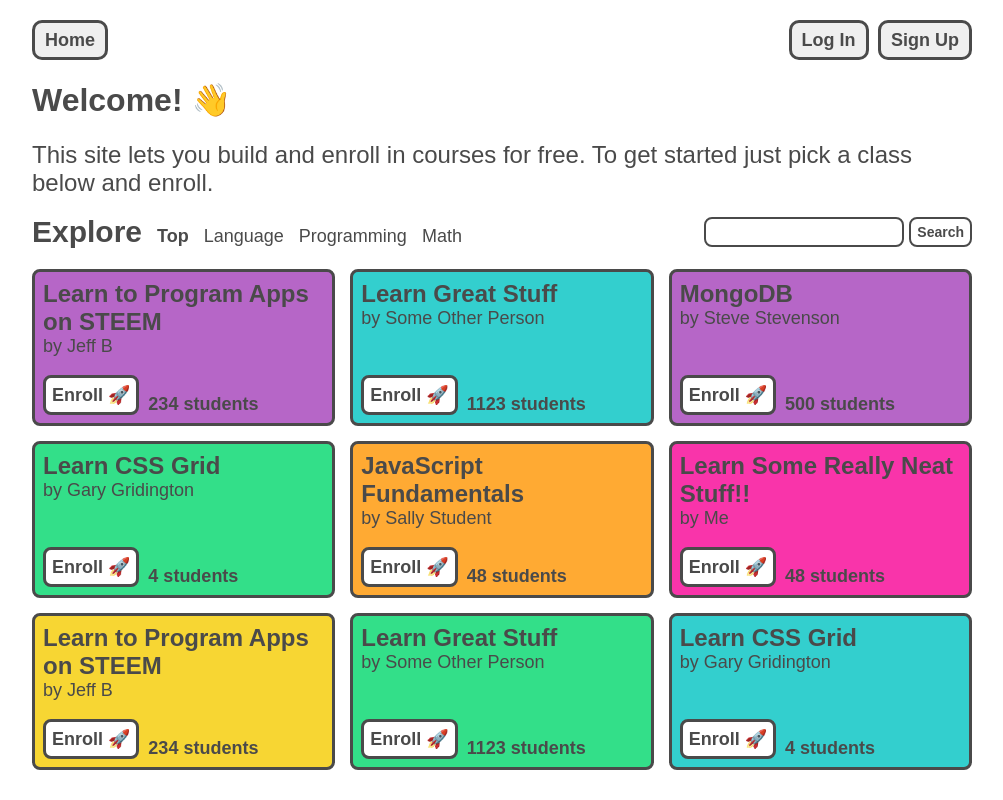
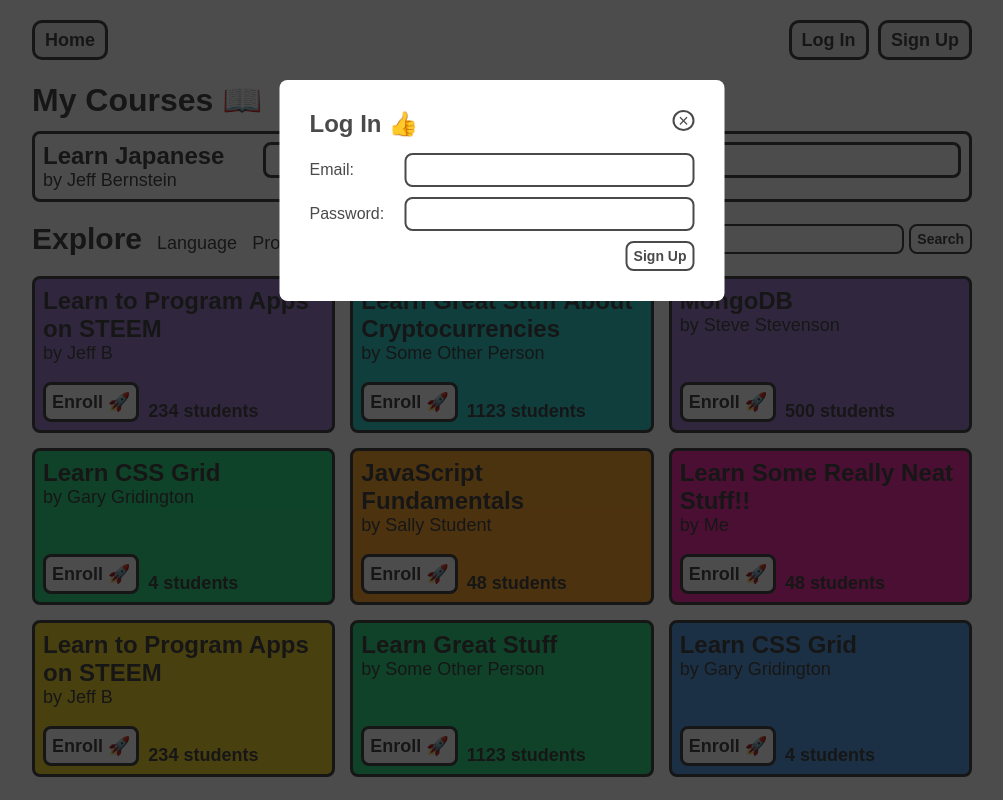
Before and after one commit to jeffbernst/course-blocks, a website: page public/index.html in a window 1280 px wide. Both pictures are taken after a click on the button "Log In". Shown: the whole page, without its empty margins (138-1141 px from the left). Drawn offline with nearby package versions, Linux system fonts and the light colour scheme.

Commit message:
add tag functionality and begin to add course status on index page for registered users

```diff
--- a/public/index.html
+++ b/public/index.html
@@ -6,7 +6,7 @@
 	<meta name="viewport"
 		content="width=device-width, user-scalable=no, initial-scale=1.0, maximum-scale=1.0, minimum-scale=1.0">
 	<meta http-equiv="X-UA-Compatible" content="ie=edge">
-	<title>Course Builder</title>
+	<title>Text Blocks</title>
 	<link rel="stylesheet" href="main.css">
 	<link href="https://fonts.googleapis.com/css?family=Open+Sans" rel="stylesheet">
 </head>
@@ -15,21 +15,46 @@
 	<nav class="nav-container">
 		<button class="nav-button">Home</button>
 		<div class="nav-right">
-			<button class="nav-button">Log In</button>
+			<button class="nav-button nav-login-button">Log In</button>
 			<button class="nav-button nav-signup-button">Sign Up</button>
 		</div>
 	</nav>
 
 	<main class="main-container">
+
+		<!-- welcome message -->
+
+		<div class="welcome-message">
 			<h1>Welcome! &#x1F44B;</h1>
-		<div class="top-message">This site lets you build and enroll in courses for free. To get started just pick a class below and enroll.</div>
+			<div class="top-message">This site lets you build and enroll in courses for free. To get started just pick a class below.</div>
 			<br>
+		</div>
+
+		<!-- member screen -->
+
+		<div class="my-courses">
+			<h1>My Courses &#x1F4D6;</h1>
+			<div class="my-course-list">
+				<div class="course-progress-tile">
+					<div class="course-progress-title-and-author">
+						<div class="course-progress-title">Learn Japanese</div>
+						<div class="course-progress-author">by Jeff Bernstein</div>
+					</div>
+					<div class="course-progress-bar-and-buttons">
+						<div class="course-progress-bar"></div>
+						<div class="course-progress-buttons"></div>
+					</div>
+				</div>
+			</div>
+		</div>
+
+		<!-- explore menu -->
 
 		<div class="explore-menu">
 			<div class="explore-title-and-filters">
 				<div class="explore-title">Explore</div>
 				<div class="explore-filters">
-					<span class="explore-filter-active">Top</span>&nbsp;<span>Language</span>&nbsp;<span>Programming</span>&nbsp;<span>Math</span>
+					<span class="explore-filter">Language</span>&nbsp;<span class="explore-filter">Programming</span>&nbsp;<span class="explore-filter">Crypto</span>
 				</div>
 			</div>
 			<div class="explore-search">
@@ -41,38 +66,67 @@
 		</div>
 
 		<div class="clear-search-results-container">
-			<div class="clear-search-results">&times;</div>
+			<div class="clear-search-results close-button">&times;</div>
 		</div>
 		<div class="course-grid"></div>
 
-		<div class="signup-modal">
-			<div class="signup-modal-content">
+		<!-- modals -->
+
+		<div class="modal"></div>
+
+		<!-- sign up modal -->
+
+		<div class="signup-modal-content modal-content">
+			<div class="modal-title-and-close-button">
 				<h2>Sign Up &#x1F4DD;</h2>
+				<div class="close-modal close-button">&times;</div>
+			</div>
 			<div class="top-message">
 				If you sign up you’ll be able to track your progress in the courses you’re enrolled in. You can also create and publish courses of your own.
 			</div>
-				<form class="signup-form">
-					<div class="signup-form-field">
-						<label for="name">Name: </label>
-						<input type="text" class="signup-email input-box signup-input-box" id="name">
+			<form class="signup-form modal-form">
+				<div class="modal-form-field">
+					<label for="signup-name">Name: </label>
+					<input type="text" class="signup-email input-box modal-input-box" id="signup-name" required>
 				</div>
-					<div class="signup-form-field">
-						<label for="email">Email: </label>
-						<input type="text" class="signup-email input-box signup-input-box" id="email">
+				<div class="modal-form-field">
+					<label for="signup-email">Email: </label>
+					<input type="text" class="signup-email input-box modal-input-box" id="signup-email" required>
 				</div>
-					<div class="signup-form-field">
-						<label for="password">Password: </label>
-						<input type="text" class="signup-email input-box signup-input-box" id="password">
+				<div class="modal-form-field">
+					<label for="signup-password">Password: </label>
+					<input type="password" class="signup-email input-box modal-input-box" id="signup-password" required>
 				</div>
-					<div class="signup-form-field">
-						<label for="confirm-password">Confirm: </label>
-						<input type="text" class="signup-email input-box signup-input-box" id="confirm-password">
+				<div class="modal-form-field">
+					<label for="signup-confirm-password">Confirm: </label>
+					<input type="password" class="signup-email input-box modal-input-box" id="signup-confirm-password" required>
 				</div>
-					<div class="signup-submit-button-container">
-						<button type="submit" class='signup-submit-button slim-button'>Sign Up</button>
+				<div class="modal-submit-button-container">
+					<button type="submit" class='signup-submit-button slim-button modal-submit-button'>Sign Up</button>
 				</div>
 			</form>
 		</div>
+
+		<!-- log in modal -->
+
+		<div class="login-modal-content modal-content">
+			<div class="modal-title-and-close-button login-modal-title-and-close">
+				<h2>Log In &#x1F44D;</h2>
+				<div class="close-modal close-button">&times;</div>
+			</div>
+			<form class="login-form modal-form">
+				<div class="modal-form-field">
+					<label for="email">Email: </label>
+					<input type="text" class="login-email input-box modal-input-box" id="email" required>
+				</div>
+				<div class="modal-form-field">
+					<label for="password">Password: </label>
+					<input type="password" class="login-email input-box modal-input-box" id="password" required>
+				</div>
+				<div class="modal-submit-button-container">
+					<button type="submit" class='login-submit-button slim-button modal-submit-button'>Sign Up</button>
+				</div>
+			</form>
 		</div>
 
 	</main>
--- a/public/index.js
+++ b/public/index.js
@@ -4,57 +4,99 @@ const MOCK_COURSE_TILE_DATA = [
 		"courseTitle": "Learn to Program Apps on STEEM",
 		"author": "Jeff B",
 		"studentCount": 234,
-		"themeColor": "purple"
+		"themeColor": "purple",
+		"tags": [
+			"programming",
+			"crypto"
+		]
+	}, {
+		"courseId": 7,
+		"courseTitle": "Learn Great Stuff About Cryptocurrencies",
+		"author": "Some Other Person",
+		"studentCount": 1123,
+		"themeColor": "teal",
+		"tags": [
+			"crypto"
+		]
+	}, {
+		"courseId": 5,
+		"courseTitle": "MongoDB",
+		"author": "Steve Stevenson",
+		"studentCount": 500,
+		"themeColor": "purple",
+		"tags": [
+			"programming"
+		]
+	}, {
+		"courseId": 20,
+		"courseTitle": "Learn CSS Grid",
+		"author": "Gary Gridington",
+		"studentCount": 4,
+		"themeColor": "green",
+		"tags": [
+			"programming"
+		]
+	}, {
+		"courseId": 17,
+		"courseTitle": "JavaScript Fundamentals",
+		"author": "Sally Student",
+		"studentCount": 48,
+		"themeColor": "orange",
+		"tags": [
+			"programming"
+		]
+	}, {
+		"courseId": 55,
+		"courseTitle": "Learn Some Really Neat Stuff!!",
+		"author": "Me",
+		"studentCount": 48,
+		"themeColor": "pink",
+		"tags": [
+			"language"
+		]
+	}, {
+		"courseId": 1,
+		"courseTitle": "Learn to Program Apps on STEEM",
+		"author": "Jeff B",
+		"studentCount": 234,
+		"themeColor": "yellow",
+		"tags": [
+			"programming",
+			"crypto"
+		]
 	}, {
 		"courseId": 7,
 		"courseTitle": "Learn Great Stuff",
 		"author": "Some Other Person",
 		"studentCount": 1123,
-		"themeColor": "blue"
-	}, {
-		"courseId": 5,
-		"courseTitle": "MongoDB",
-		"author": "Steve Stevenson",
-		"studentCount": 500,
-		"themeColor": "purple"
+		"themeColor": "green",
+		"tags": [
+			"language"
+		]
 	}, {
 		"courseId": 20,
 		"courseTitle": "Learn CSS Grid",
 		"author": "Gary Gridington",
 		"studentCount": 4,
-		"themeColor": "green"
-	}, {
-		"courseId": 17,
-		"courseTitle": "JavaScript Fundamentals",
-		"author": "Sally Student",
-		"studentCount": 48,
-		"themeColor": "orange"
-	}, {
-		"courseId": 55,
-		"courseTitle": "Learn Some Really Neat Stuff!!",
-		"author": "Me",
-		"studentCount": 48,
-		"themeColor": "pink"
-	}, {
-		"courseId": 1,
-		"courseTitle": "Learn to Program Apps on STEEM",
-		"author": "Jeff B",
-		"studentCount": 234,
-		"themeColor": "yellow"
-	}, {
-		"courseId": 7,
-		"courseTitle": "Learn Great Stuff",
-		"author": "Some Other Person",
-		"studentCount": 1123,
-		"themeColor": "green"
-	}, {
-		"courseId": 20,
-		"courseTitle": "Learn CSS Grid",
-		"author": "Gary Gridington",
-		"studentCount": 4,
-		"themeColor": "blue"
+		"themeColor": "blue",
+		"tags": [
+			"programming"
+		]
 	}
 ];
+
+const MOCK_USER_DATA = {
+
+};
+
+function checkForJsonWebToken() {
+	if (localStorage.getItem("JWT") !== undefined) showMemberScreen();
+}
+
+function showMemberScreen() {
+	$('.welcome-message').hide();
+
+}
 
 function getCoursesForIndexPage() {
 	return new Promise((resolve, reject) => {
@@ -86,6 +128,43 @@ function renderCourseTile(courseInfo) {
 							<span class="course-grid-students-count">${courseInfo.studentCount} students</span>
 						</div>
 					</div>`
+}
+
+function watchFilters() {
+	$('.explore-filter').click(event => {
+		let filter = $(event.currentTarget).text().toLowerCase();
+
+		$('.course-grid').html('');
+		$('.explore-filters span').removeClass('explore-filter-active');
+		$(event.currentTarget).addClass('explore-filter-active');
+
+		getFilteredCourses(filter)
+			.then(data => {
+				data.forEach(courseInfo => {
+					$('.course-grid').append(renderCourseTile(courseInfo));
+				})
+			})
+	});
+}
+
+function watchExploreTitle() {
+	$('.explore-title').click(event => {
+		$('.explore-filters span').removeClass('explore-filter-active');
+		createAndAppendCourseTileHtml();
+	})
+}
+
+function getFilteredCourses(filter) {
+	return new Promise((resolve, reject) => {
+		// api call will go here
+		resolve(mockFilterCourses(filter));
+	})
+}
+
+function mockFilterCourses(filter) {
+	return MOCK_COURSE_TILE_DATA.filter(course => {
+		return course.tags.indexOf(filter) > -1;
+	});
 }
 
 function watchSearch() {
@@ -131,11 +210,38 @@ function mockSearch(searchTerm) {
 	});
 }
 
+function watchSignUpButton() {
+	$('.nav-signup-button').click(event => {
+		$('.modal').show();
+		$('.signup-modal-content').show();
+	})
+}
+
+function watchLogInButton() {
+	$('.nav-login-button').click(event => {
+		$('.modal').show();
+		$('.login-modal-content').show();
+	})
+}
+
+function closeModal() {
+	$('.modal, .close-modal').click(event => {
+		$('.modal').hide();
+		$('.signup-modal-content').hide();
+		$('.login-modal-content').hide();
+	})
+}
+
 function startApp() {
+	checkForJsonWebToken();
 	createAndAppendCourseTileHtml();
 	watchSearch();
 	watchSearchClear();
 	watchSignUpButton();
+	watchLogInButton();
+	closeModal();
+	watchFilters();
+	watchExploreTitle();
 }
 
 $(startApp);
--- a/public/main.css
+++ b/public/main.css
@@ -1,11 +1,12 @@
 html {
   --dark-grey: #4a4a4a;
-  --blue: #33cfce;
+  --blue: #5EA3E7;
   --orange: #ffaa33;
   --pink: #f934aa;
-  --purple: #b666c7;
+  --purple: #A084D1;
   --green: #33df89;
   --yellow: #f7d633;
+  --teal: #33cfce;
 }
 
 body {
@@ -16,6 +17,10 @@ body {
 
 h2 {
   margin-top: 0;
+}
+
+button {
+  cursor: pointer;
 }
 
 /* ~~~~~ CONTAINERS ~~~~~ */
@@ -79,6 +84,7 @@ h2 {
   font-size: 30px;
   font-weight: bold;
   margin-right: 15px;
+  cursor: pointer;
 }
 
 .explore-filters {
@@ -87,6 +93,10 @@ h2 {
   justify-content: flex-start;
   word-spacing: 10px;
   margin: 5px 0 10px 0;
+}
+
+.explore-filter {
+  cursor: pointer;
 }
 
 .explore-title-and-filters {
@@ -119,7 +129,7 @@ h2 {
   margin-left: 5px;
 }
 
-.search-button:hover {
+.crosshatch-on-hover:hover {
   background-image: linear-gradient(
     -45deg,
     var(--pink) 25%,
@@ -135,13 +145,16 @@ h2 {
 
 .input-box {
   font-size: 14px;
-  flex: 1;
   height: 30px;
   padding: 0 8px;
   border: 2px solid var(--dark-grey);
   border-radius: 8px;
   -webkit-appearance: none;
   -webkit-border-radius: 8px;
+}
+
+.search-input {
+  flex: 1;
 }
 
 .clear-search-results-container {
@@ -153,16 +166,19 @@ h2 {
 .clear-search-results {
   margin-top: 5px;
   margin-bottom: -10px;
-  border: 1px solid var(--dark-grey);
+  display: none;
+}
+
+.close-button {
+  border: 2px solid var(--dark-grey);
   border-radius: 50%;
-  padding: 2px 2px 2px 2px;
+  padding: 2px 2px 1px 2px;
   width: 14px;
   height: 14px;
   line-height: 14px;
   font-size: 18px;
   text-align: center;
   cursor: pointer;
-  display: none;
 }
 
 @media only screen and (min-width: 620px) {
@@ -258,7 +274,7 @@ h2 {
   }
 }
 
-@media only screen and (min-width: 815px) {
+@media only screen and (min-width: 855px) {
   .course-grid {
     grid-template-columns: repeat(3, 1fr);
   }
@@ -290,9 +306,13 @@ h2 {
   background-color: var(--yellow);
 }
 
+.teal-tile {
+  background-color: var(--teal);
+}
+
 /* ~~~~~ MODALS ~~~~~ */
 
-.signup-modal {
+.modal {
   position: fixed;
   z-index: 1;
   left: 0;
@@ -305,37 +325,87 @@ h2 {
   display: none;
 }
 
-.signup-modal-content {
+.modal-content {
+  display: none;
   width: 385px;
-  border: 3px solid var(--dark-grey);
   border-radius: 8px;
   background-color: white;
-  padding: 20px;
+  padding: 30px;
   margin: 80px auto;
-}
-
-.signup-email {
+  position: fixed;
+  z-index: 2;
+  top: 0;
+  left: 50%;
+  transform: translateX(-50%);
 }
 
 .signup-form {
-  margin: 5px 0;
+  margin-top: 30px;
 }
 
-.signup-form-field {
+.modal-form-field {
   margin-top: 10px;
   display: flex;
   align-items: center;
+  justify-content: space-between;
 }
 
-.signup-input-box {
+.modal-input-box {
   margin-left: 5px;
+  width: 270px;
 }
 
-.signup-submit-button {
+.modal-submit-button {
   margin-top: 10px;
 }
 
-.signup-submit-button-container {
+.modal-submit-button-container {
   display: flex;
   justify-content: flex-end;
 }
+
+.modal-title-and-close-button {
+  display: flex;
+  justify-content: space-between;
+}
+
+.login-modal-title-and-close {
+  margin-bottom: -15px;
+}
+
+/* ~~~~~ my courses ~~~~~~ */
+
+.my-course-list {
+  margin: -10px 0 20px 0;
+}
+
+.course-progress-tile {
+  border: 3px solid var(--dark-grey);
+  border-radius: 8px;
+  padding: 8px;
+  display: flex;
+  justify-content: space-between;
+}
+
+.course-progress-title-and-author {
+  width: 220px;
+}
+
+.course-progress-title {
+  font-size: 24px;
+  font-weight: bold;
+}
+
+.course-progress-author {
+  font-size: 18px;
+}
+
+.course-progress-bar {
+  height: 30px;
+  border: 3px solid var(--dark-grey);
+  border-radius: 8px;
+}
+
+.course-progress-bar-and-buttons {
+  flex: 1;
+}
```
Lines whose indentation alone changed are shown as unchanged.
